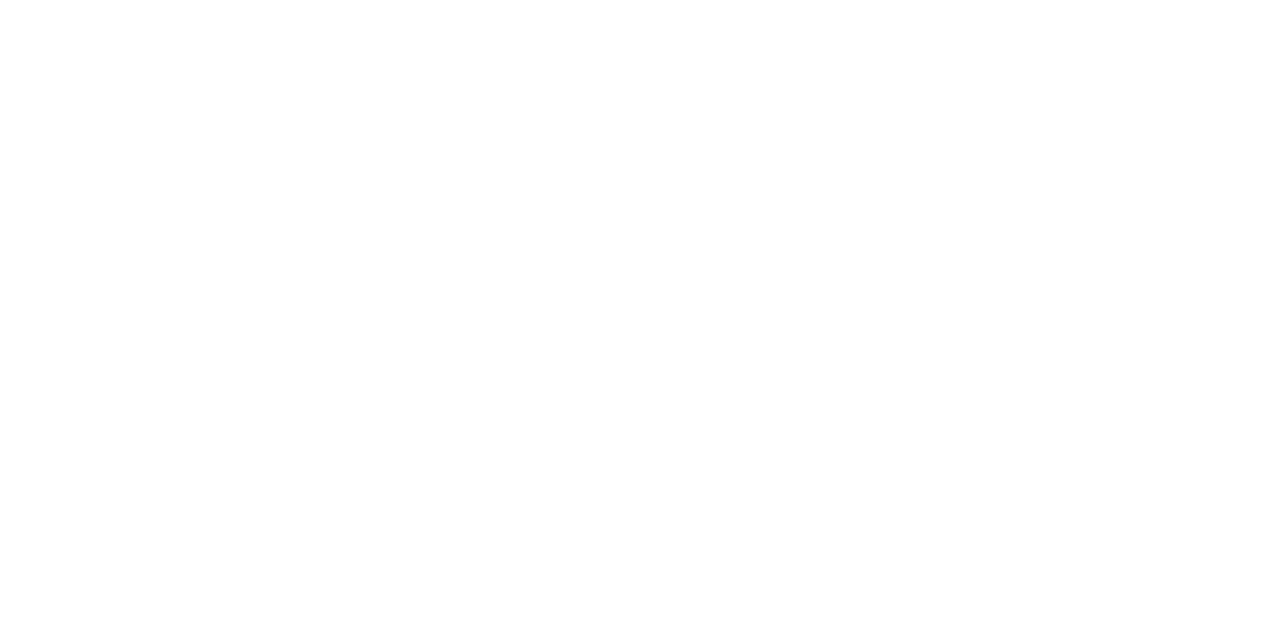
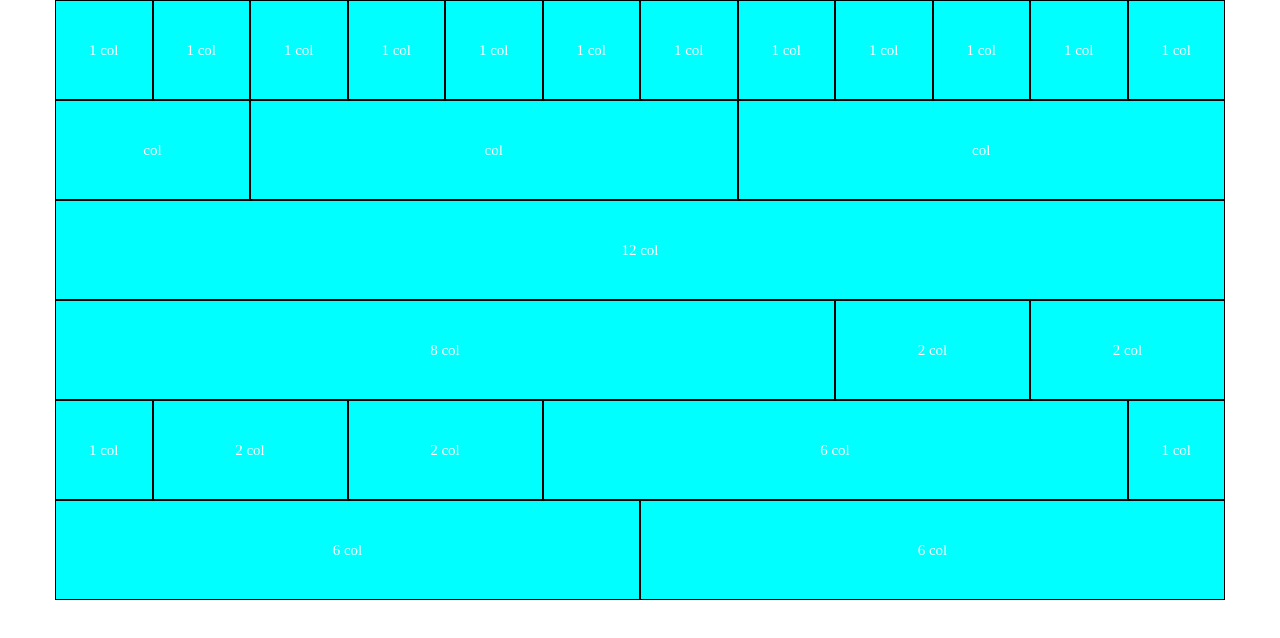
Before and after one commit to Passa69/html-css-12bool, a plain HTML site: page index.html in a window 1280 px wide. Drawn offline with Linux system fonts and the light colour scheme.

Commit message:
container1

```diff
--- a/css/style.css
+++ b/css/style.css
@@ -5,3 +5,19 @@
     padding: 0;
     box-sizing: border-box;
 }
+
+[class*="col-"] {
+    background-color: aqua;
+    min-height: 100px;
+    border: 1px solid black;
+    position: relative;
+}
+
+.title {
+    position: absolute;
+    top: 50%;
+    left: 50%;
+    transform: translate(-50%, -50%);
+    color: white;
+    font-size: 15px;
+}
--- a/index.html
+++ b/index.html
@@ -10,5 +10,72 @@
 </head>
 <body>
 
+    <div class="container">
+
+        <div class="row">
+            <div class="col-1"><span class="title">1 col</span></div>
+
+            <div class="col-1"><span class="title">1 col</span></div>
+
+            <div class="col-1"><span class="title">1 col</span></div>
+
+            <div class="col-1"><span class="title">1 col</span></div>
+
+            <div class="col-1"><span class="title">1 col</span></div>
+
+            <div class="col-1"><span class="title">1 col</span></div>
+
+            <div class="col-1"><span class="title">1 col</span></div>
+
+            <div class="col-1"><span class="title">1 col</span></div>
+
+            <div class="col-1"><span class="title">1 col</span></div>
+
+            <div class="col-1"><span class="title">1 col</span></div>
+
+            <div class="col-1"><span class="title">1 col</span></div>
+
+            <div class="col-1"><span class="title">1 col</span></div>
+        </div>
+
+        <div class="row">
+            <div class="col-2"><span class="title">col</span></div>
+
+            <div class="col-5"><span class="title">col</span></div>
+
+            <div class="col-5"><span class="title">col</span></div>
+        </div>
+
+        <div class="row">
+            <div class="col-12"><span class="title">12 col</span></div>
+        </div>
+
+        <div class="row">
+            <div class="col-8"><span class="title">8 col</span></div>
+
+            <div class="col-2"><span class="title">2 col</span></div>
+
+            <div class="col-2"><span class="title">2 col</span></div>
+        </div>
+
+        <div class="row">
+            <div class="col-1"><span class="title">1 col</span></div>
+
+            <div class="col-2"><span class="title">2 col</span></div>
+
+            <div class="col-2"><span class="title">2 col</span></div>
+
+            <div class="col-6"><span class="title">6 col</span></div>
+
+            <div class="col-1"><span class="title">1 col</span></div>
+        </div>
+
+        <div class="row">
+            <div class="col-6"><span class="title">6 col</span></div>
+
+            <div class="col-6"><span class="title">6 col</span></div>
+        </div>
+    </div>
+
 </body>
 </html>
```
